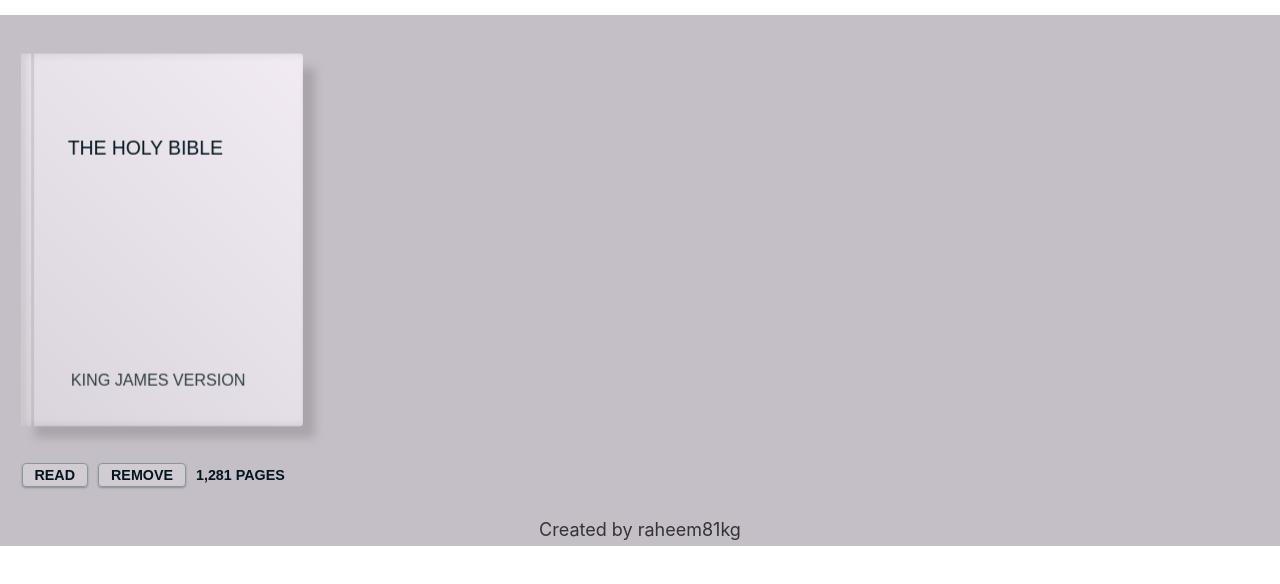
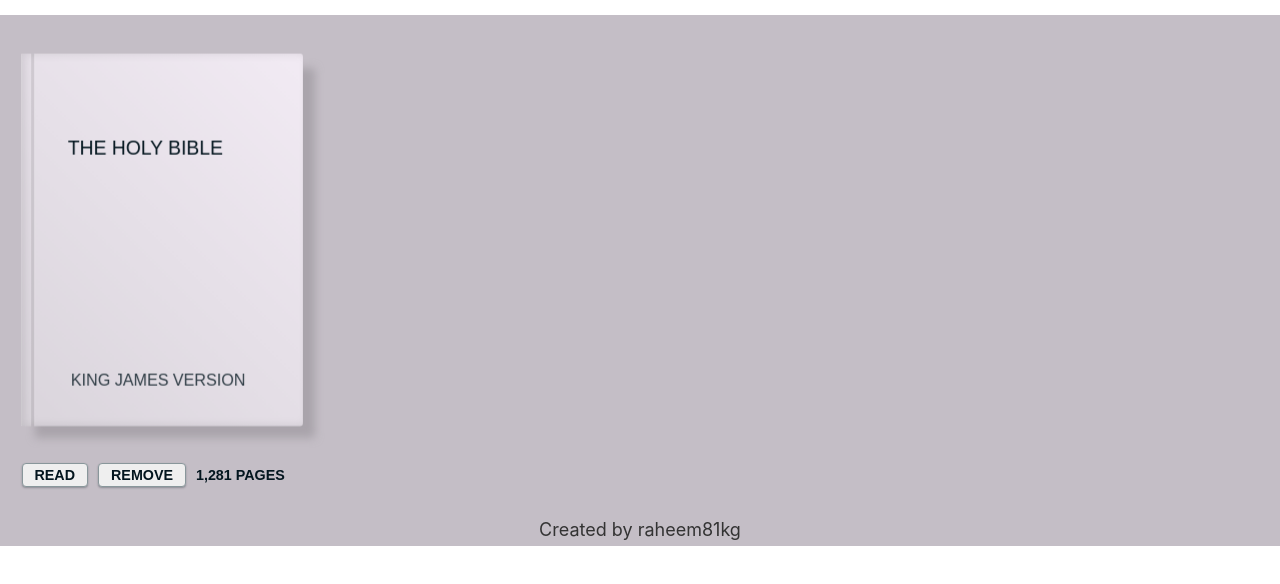
Before and after one commit to raheem81kg/library, a plain HTML site: page index.html in a window 1280 px wide. Shown: the part 94-678 px from the top of the page. Drawn offline with Linux system fonts and the light colour scheme; a web font is replaced by a local one.

Commit message:
Update index.html

```diff
--- a/index.html
+++ b/index.html
@@ -24,7 +24,7 @@
         <main>
             <!-- code for Book -->
 
-            <div class="container">
+            <div data-id-no="1234567" class="container">
                 <div class="book">
                     <div class="front">
                         <div class="cover">
@@ -40,8 +40,8 @@
                     </div>
                 </div>
                 <div class="buttons">
-                    <button disabled class="read-state">Read</button>
-                    <button disabled class="remove-btn">Remove</button>
+                    <button class="read-state">Read</button>
+                    <button data-id-no="1234567" class="remove-btn">Remove</button>
                     <div class="pages-div">1,281 Pages</div>
                 </div>
             </div>
```
